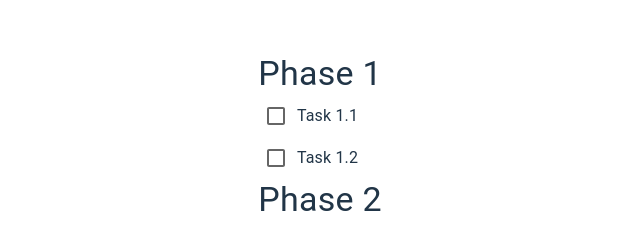
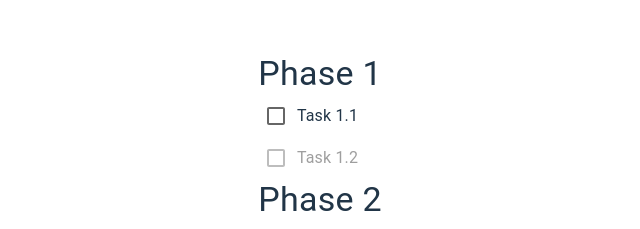
Before and after one commit to andrejd1/oakslab_assignment, a React (Vite) app: page / in a window 1280 px wide. Shown: the part 158-387 px from the top of the page, without its empty margins (320-960 px from the left). Built offline with nearby package versions, Linux system fonts and the light colour scheme.

Commit message:
Initial commit

```diff
--- a/src/views/Home.tsx
+++ b/src/views/Home.tsx
@@ -55,17 +55,30 @@ const Home: React.FC = () => {
     localStorage.setItem('phases', JSON.stringify(phases));
   };
 
-  const canMarkTask = (phaseId: number) => {
-    // Check if all tasks in the previous phase are completed
-    if (phaseId > 1) {
-      const prevPhase = phases.find((phase) => phase.id === phaseId - 1);
-      return prevPhase?.tasks.every((task) => task.completed);
+  const canMarkTask = (phaseId: number, taskId: number) => {
+    // Allow marking tasks in the next phase if the current phase is completed
+    const currentPhaseIndex = phases.findIndex((phase) => phase.id === phaseId);
+    if (currentPhaseIndex > 0) {
+      const previousPhase = phases[currentPhaseIndex - 1];
+      return previousPhase.tasks.every((task) => task.completed);
     }
-    return true; // If it's the first phase, allow marking tasks
+
+    // Allow marking the first task in a phase without restrictions
+    if (taskId === 1) {
+      return true;
+    }
+
+    // Check if all preceding tasks in the same phase are completed
+    const currentPhase = phases.find((phase) => phase.id === phaseId);
+    const precedingTasks = currentPhase?.tasks.filter((task) => task.id < taskId) || [];
+    return (
+      precedingTasks.every((task) => task.completed) &&
+      currentPhase?.tasks.every((task) => task.id <= taskId)
+    );
   };
 
   const handleTaskToggle = (phaseId: number, taskId: number) => {
-    if (canMarkTask(phaseId)) {
+    if (canMarkTask(phaseId, taskId)) {
       const updatedPhases = phases.map((phase) => {
         if (phase.id === phaseId) {
           const updatedTasks = phase.tasks.map((task) =>
@@ -79,7 +92,7 @@ const Home: React.FC = () => {
       setPhases(updatedPhases);
       saveToLocalStorage();
     } else {
-      alert('Complete all tasks in the previous phase first.');
+      alert('Complete all preceding tasks in the same phase first.');
     }
   };
 
@@ -99,7 +112,7 @@ const Home: React.FC = () => {
                     checked={task.completed}
                     onChange={() => handleTaskToggle(phase.id, task.id)}
                     color="primary"
-                    disabled={!canMarkTask(phase.id)}
+                    disabled={!canMarkTask(phase.id, task.id)}
                   />
                 }
                 label={task.description}
```
